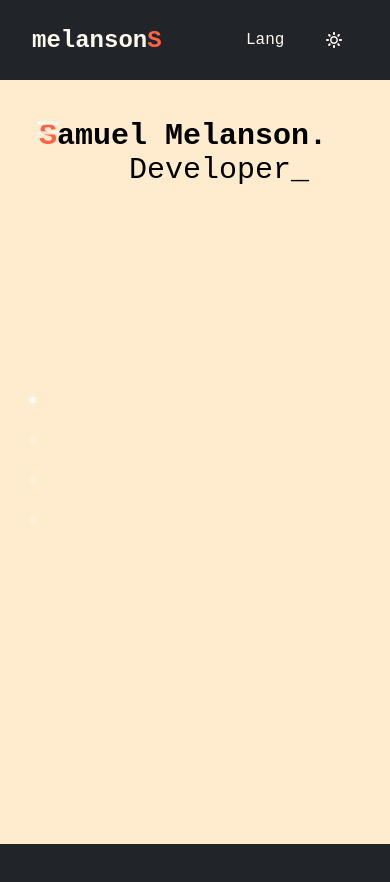
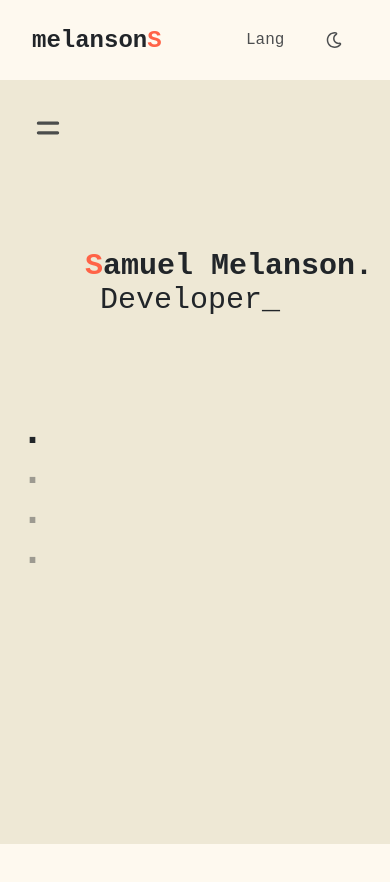
Before and after one commit to melansonS/melansons-old, a React (Create React App) app: page / in a window 390 px wide. Shown: the top 882 px of the page. Before the commit the page ends 844 px from the top, so only its background shows below. Built offline with nearby package versions, Linux system fonts and the light colour scheme; a web font is replaced by a local one.

Commit message:
fixed mobile nav length, issue with typed text on changed language spam and solarized light color theme

```diff
--- a/src/App.js
+++ b/src/App.js
@@ -11,7 +11,7 @@ function App() {
   const [isMobile, setIsMobile] = useState(
     window.innerWidth < breakpoints.mobile
   );
-  const [darkTheme, setDarkTheme] = useState(true);
+  const [darkTheme, setDarkTheme] = useState(false);
   const [lang, setLang] = useState("en");
 
   useEffect(() => {
--- a/src/components/Header.js
+++ b/src/components/Header.js
@@ -1,21 +1,37 @@
-import React from "react";
+import React, { useEffect, useState } from "react";
 import { FaRegMoon } from "react-icons/fa";
 import { ImSun } from "react-icons/im";
+import sleep from "../utils/sleep";
 
 const Header = ({ darkTheme, handleSetDarkTheme, lang, handleSetLang }) => {
-  const toggleLanguage = () => {
+  const [typing, setTyping] = useState(true);
+
+  useEffect(() => {
+    const firstLoad = async () => {
+      await sleep(3000);
+      setTyping(false);
+    };
+    firstLoad();
+  }, []);
+
+  const toggleLanguage = async () => {
     handleSetLang(lang === "en" ? "fr" : "en");
+    setTyping(true);
+    await sleep(3000);
+    setTyping(false);
   };
+
   return (
     <header className={darkTheme ? "header--dark" : ""}>
       <div className="header-container">
         <h1 className="">
           <a href="/">
-            melanson<span className="tomato">S</span>
+            melanson<span className="pop">S</span>
           </a>
         </h1>
         <div className="header-buttons">
           <button
+            disabled={typing}
             className="toggle-lang"
             title="Toggle Language En/Fr"
             onClick={toggleLanguage}>
--- a/src/components/ScrollContainer.js
+++ b/src/components/ScrollContainer.js
@@ -2,7 +2,7 @@ import React from "react";
 import { text } from "../utils/constants";
 import TypedText from "./TypedText";
 
-const ScrollContainer = ({ lang, setSection, section }) => {
+const ScrollContainer = ({ darkTheme, lang, setSection, section }) => {
   const handleScroll = (e) => {
     // forces an even delay when scrolling up or down before the setSection get's called
     if (
@@ -23,7 +23,11 @@ const ScrollContainer = ({ lang, setSection, section }) => {
 
   return (
     <div className="scroll-container" onScroll={handleScroll}>
-      <div id="home" className="scroll-area first">
+      <div
+        id="home"
+        className={`scroll-area${darkTheme ? "--dark" : ""} ${
+          section === 1 ? "current-section" : ""
+        }  first`}>
         <TypedText
           text="Samuel Melanson. "
           subText={text.developer[lang]}
@@ -31,20 +35,32 @@ const ScrollContainer = ({ lang, setSection, section }) => {
           className="typed-sm"
         />
       </div>
-      <div id="about" className="scroll-area second">
+      <div
+        id="about"
+        className={`scroll-area${darkTheme ? "--dark" : ""} ${
+          section === 2 ? "current-section" : ""
+        }  second`}>
         <h1>{text.about[lang]}</h1>
         <p>
           Lorem Ipsum is simply dummy text of the printing and typesetting
           industry. Lorem Ipsum has been the industry's standard dummy text ever
           since the 1500s, when an unknown printer took a galley of type and
           scrambled it to make a type specimen book. It has survived not only
-          five centuries, but also the.
+          five centuries, but also the
         </p>
       </div>
-      <div id="projects" className="scroll-area third">
+      <div
+        id="projects"
+        className={`scroll-area${darkTheme ? "--dark" : ""} ${
+          section === 3 ? "current-section" : ""
+        }  third`}>
         <h1>{text.projects[lang]}</h1>
       </div>
-      <div id="contact" className="scroll-area fourth">
+      <div
+        id="contact"
+        className={`scroll-area${darkTheme ? "--dark" : ""} ${
+          section === 4 ? "current-section" : ""
+        }  fourth`}>
         <h1>{text.contact[lang]}</h1>
       </div>
     </div>
--- a/src/styles/App.css
+++ b/src/styles/App.css
@@ -20,14 +20,28 @@
 .scroll-container,
 .scroll-area {
   height: calc(100vh - 125px);
-  min-height: 500px;
 }
 
 .scroll-area {
-  background-color: blanchedalmond;
-  color: black;
+  -webkit-box-sizing: border-box;
+          box-sizing: border-box;
+  height: calc(100vh - 125px);
   margin: 1em 0;
   scroll-snap-align: start;
+  padding-left: 40px;
+  background-color: #eee8d5;
+  color: #212529;
+}
+
+.scroll-area--dark {
+  -webkit-box-sizing: border-box;
+          box-sizing: border-box;
+  height: calc(100vh - 125px);
+  margin: 1em 0;
+  scroll-snap-align: start;
+  padding-left: 40px;
+  color: #fef9ef;
+  background-color: #292e33;
 }
 
 .first {
@@ -50,7 +64,7 @@
           flex-direction: column;
   font-size: 70px;
   padding-left: 10%;
-  padding-top: 10%;
+  padding-top: 20vh;
 }
 
 .fourth {
@@ -73,6 +87,9 @@
 }
 
 @media screen and (max-width: 800px) {
+  .first .typed-text {
+    padding-left: 0;
+  }
   .scroll-container {
     margin-left: 0 !important;
     margin-top: 80px;
@@ -80,11 +97,29 @@
     transition: 0.4s;
   }
   .scroll-container,
-  .scroll-area {
+  .scroll-area,
+  .scroll-area--dark {
     height: calc(100vh - 80px);
   }
+  .scroll-area,
+  .scroll-area--dark {
+    padding-left: 85px;
+  }
+  .typed-text {
+    font-size: 50px !important;
+  }
+  .subtext {
+    padding-left: 1em;
+  }
+}
+
+@media screen and (max-width: 499px) {
   .typed-text {
     font-size: 30px !important;
+    padding-left: 0;
+  }
+  .typed-text .subtext {
+    padding-left: 0.5em;
   }
 }
 
@@ -146,10 +181,12 @@ header {
   display: flex;
   font-size: 1.5em;
   padding: 0 1em;
+  opacity: 0.8;
 }
 
 .header-buttons button:hover {
   cursor: pointer;
+  opacity: 1;
 }
 
 .header-buttons .toggle-lang {
@@ -189,6 +226,12 @@ header {
   }
   .header-container .header-buttons button {
     font-size: 1em;
+  }
+}
+
+@media screen and (max-width: 300px) {
+  .header-container {
+    padding: 0 0.5em;
   }
 }
 
@@ -238,7 +281,6 @@ nav {
           flex-direction: column;
   height: calc(100% - 125px);
   left: 0;
-  min-height: 500px;
   padding-top: 2em;
   position: absolute;
   top: 125px;
@@ -257,6 +299,7 @@ nav a {
   color: inherit;
   height: 60px;
   opacity: 0.7;
+  font-size: 1.1rem;
   text-decoration: none;
   -webkit-transition: opacity 0.4s ease, font-size 0.4s ease;
   transition: opacity 0.4s ease, font-size 0.4s ease;
@@ -281,7 +324,6 @@ nav a:hover {
           flex-direction: column;
   height: calc(100% - 125px);
   left: 0;
-  min-height: 500px;
   padding-top: 2em;
   position: absolute;
   top: 125px;
@@ -296,7 +338,7 @@ nav a:hover {
 
 .active {
   color: #212529;
-  font-size: 1.5em;
+  font-size: 1.6rem;
   opacity: 1;
   -webkit-transition: opacity 0.4s ease, font-size 0.4s ease;
   transition: opacity 0.4s ease, font-size 0.4s ease;
@@ -304,7 +346,7 @@ nav a:hover {
 
 .active--dark {
   color: #fef9ef;
-  font-size: 1.5em;
+  font-size: 1.6rem;
   opacity: 1;
   -webkit-transition: opacity 0.4s ease, font-size 0.4s ease;
   transition: opacity 0.4s ease, font-size 0.4s ease;
@@ -379,7 +421,8 @@ nav a:hover {
 
 .mobile-nav-menu-trigger svg {
   font-size: 2em;
-  margin: 1em;
+  margin-left: 1em;
+  margin-top: 1em;
   mix-blend-mode: difference;
   opacity: 0.8;
   -webkit-transition: opacity 0.4s;
@@ -396,9 +439,11 @@ nav a:hover {
   .nav--dark {
     -webkit-transform: translateX(-100%);
             transform: translateX(-100%);
-    -webkit-transition: 0.4s;
-    transition: 0.4s;
-    height: calc(100% - 80px);
+    -webkit-transition: -webkit-transform 0.4s;
+    transition: -webkit-transform 0.4s;
+    transition: transform 0.4s;
+    transition: transform 0.4s, -webkit-transform 0.4s;
+    height: 100%;
     top: 80px;
   }
 }
@@ -430,6 +475,7 @@ body {
   font-family: "PT Mono", monospace;
   margin: 0;
   background-color: #fef9ef;
+  overflow-y: hidden;
 }
 
 .body--dark {
@@ -453,7 +499,7 @@ button {
   color: inherit;
 }
 
-.tomato {
+.pop {
   color: tomato;
 }
 /*# sourceMappingURL=App.css.map */
--- a/src/styles/App.scss
+++ b/src/styles/App.scss
@@ -10,6 +10,7 @@ body {
   font-family: "PT Mono", monospace;
   margin: 0;
   background-color: $light;
+  overflow-y: hidden;
 }
 
 .body--dark {
@@ -32,6 +33,6 @@ button {
   color: inherit;
 }
 
-.tomato {
-  color: tomato;
+.pop {
+  color: $popColor;
 }
--- a/src/styles/_header.scss
+++ b/src/styles/_header.scss
@@ -41,9 +41,11 @@ header {
     display: flex;
     font-size: 1.5em;
     padding: 0 1em;
+    opacity: 0.8;
 
     &:hover {
       cursor: pointer;
+      opacity: 1;
     }
   }
 
@@ -84,3 +86,9 @@ header {
     }
   }
 }
+
+@media screen and (max-width: 300px) {
+  .header-container {
+    padding: 0 0.5em;
+  }
+}
--- a/src/styles/_nav.scss
+++ b/src/styles/_nav.scss
@@ -5,7 +5,6 @@
   flex-direction: column;
   height: calc(100% - #{$headerHeight});
   left: 0;
-  min-height: 500px;
   padding-top: 2em;
   position: absolute;
   top: $headerHeight;
@@ -38,6 +37,7 @@ nav {
     color: inherit;
     height: 60px;
     opacity: 0.7;
+    font-size: 1.1rem;
     text-decoration: none;
     transition: opacity 0.4s ease, font-size 0.4s ease;
 
@@ -55,14 +55,14 @@ nav {
 
 .active {
   color: $darkGrey;
-  font-size: 1.5em;
+  font-size: 1.6rem;
   opacity: 1;
   transition: opacity 0.4s ease, font-size 0.4s ease;
 }
 
 .active--dark {
   color: $light;
-  font-size: 1.5em;
+  font-size: 1.6rem;
   opacity: 1;
   transition: opacity 0.4s ease, font-size 0.4s ease;
 }
@@ -118,7 +118,8 @@ nav {
 
   svg {
     font-size: 2em;
-    margin: 1em;
+    margin-left: 1em;
+    margin-top: 1em;
     mix-blend-mode: difference;
     opacity: 0.8;
     transition: opacity 0.4s;
@@ -134,8 +135,8 @@ nav {
   nav,
   .nav--dark {
     transform: translateX(-100%);
-    transition: 0.4s;
-    height: calc(100% - #{$mobileHeaderHeight});
+    transition: transform 0.4s;
+    height: 100%;
     top: $mobileHeaderHeight;
   }
 }
--- a/src/styles/_scrollContainer.scss
+++ b/src/styles/_scrollContainer.scss
@@ -1,3 +1,11 @@
+@mixin scrollArea {
+  box-sizing: border-box;
+  height: calc(100vh - #{$headerHeight});
+  margin: 1em 0;
+  scroll-snap-align: start;
+  padding-left: 40px;
+}
+
 .scroll-container {
   scroll-snap-type: y mandatory;
   margin-left: $navWidth; /* width on NAV*/
@@ -15,14 +23,18 @@
 .scroll-container,
 .scroll-area {
   height: calc(100vh - #{$headerHeight});
-  min-height: 500px;
 }
 
 .scroll-area {
-  background-color: blanchedalmond;
-  color: black;
-  margin: 1em 0;
-  scroll-snap-align: start;
+  @include scrollArea();
+  background-color: $mainLight;
+  color: $darkGrey;
+}
+
+.scroll-area--dark {
+  @include scrollArea();
+  color: $light;
+  background-color: $mainGrey;
 }
 
 .first {
@@ -35,7 +47,7 @@
     flex-direction: column;
     font-size: 70px;
     padding-left: 10%;
-    padding-top: 10%;
+    padding-top: 20vh;
   }
 }
 
@@ -58,7 +70,7 @@
 }
 
 .typed-sm::first-letter {
-  color: tomato;
+  color: $popColor;
 }
 
 @media screen and (max-width: $mediumBreakpoint) {
@@ -68,6 +80,12 @@
 }
 
 @media screen and (max-width: $mobileBreakpoint) {
+  .first {
+    .typed-text {
+      padding-left: 0;
+    }
+  }
+
   .scroll-container {
     margin-left: 0 !important;
     margin-top: $mobileHeaderHeight;
@@ -75,11 +93,32 @@
   }
 
   .scroll-container,
-  .scroll-area {
+  .scroll-area,
+  .scroll-area--dark {
     height: calc(100vh - #{$mobileHeaderHeight});
   }
 
+  .scroll-area,
+  .scroll-area--dark {
+    padding-left: 85px;
+  }
+
+  .typed-text {
+    font-size: 50px !important;
+  }
+
+  .subtext {
+    padding-left: 1em;
+  }
+}
+
+@media screen and (max-width: 499px) {
   .typed-text {
     font-size: 30px !important;
+    padding-left: 0;
+
+    .subtext {
+      padding-left: 0.5em;
+    }
   }
 }
```
Also changed, not shown: src/styles/_variables.scss (+14 -1 lines), 2 other files (tests, documents, lock files or other folders).
